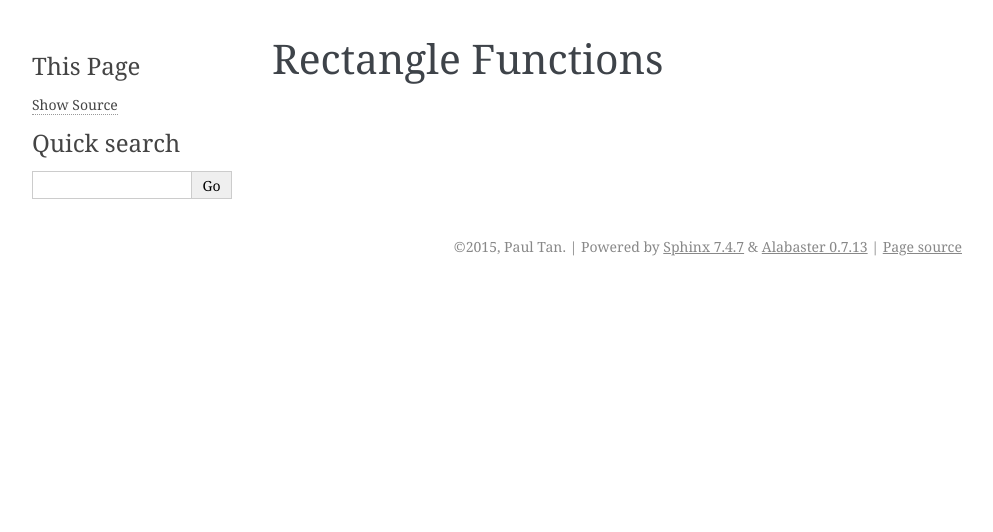
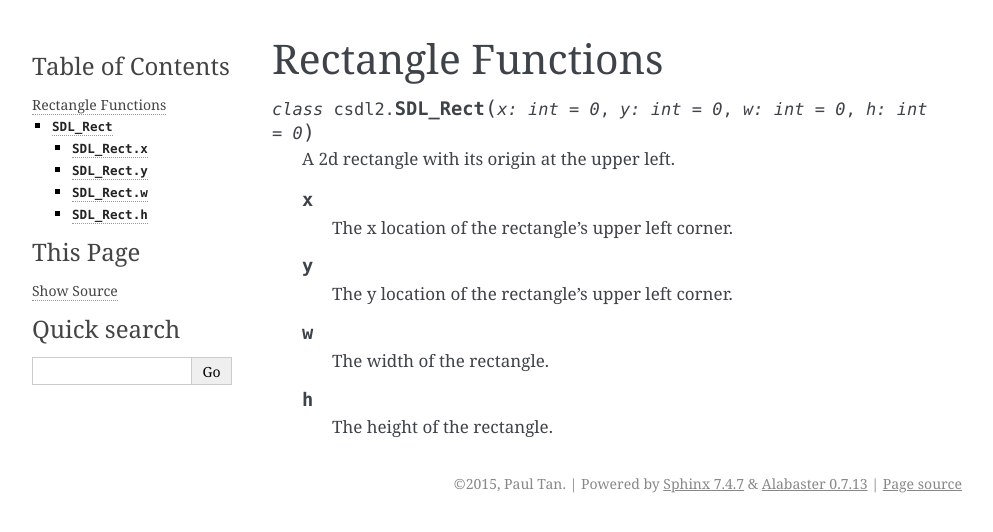
Before and after one commit to pyokagan/pycsdl2, a Sphinx documentation site: the page built from docs/source/api/rect.rst, in a window 1280 px wide. Shown: the top 532 px of the page, without its empty margins (148-1141 px from the left). Built offline with Sphinx 7.4.7, drawn with Linux system fonts in a browser that asks for light colours.

Commit message:
docs/api/rect: document SDL_Rect

```diff
--- a/docs/source/api/rect.rst
+++ b/docs/source/api/rect.rst
@@ -1,3 +1,23 @@
 Rectangle Functions
 ===================
 .. module:: csdl2
+
+.. class:: SDL_Rect(x: int =0, y: int =0, w: int =0, h: int =0)
+
+   A 2d rectangle with its origin at the upper left.
+
+   .. attribute:: x
+
+      The x location of the rectangle's upper left corner.
+
+   .. attribute:: y
+
+      The y location of the rectangle's upper left corner.
+
+   .. attribute:: w
+
+      The width of the rectangle.
+
+   .. attribute:: h
+
+      The height of the rectangle.
```
